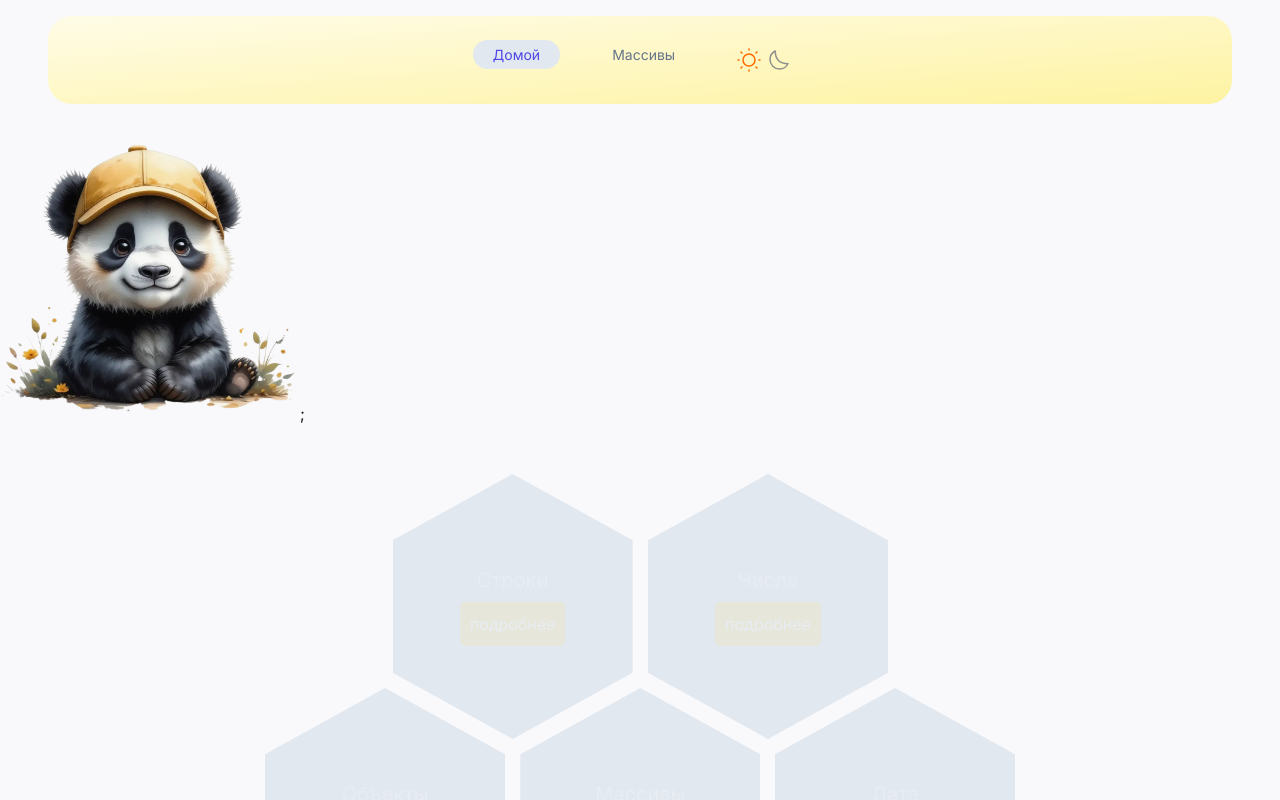
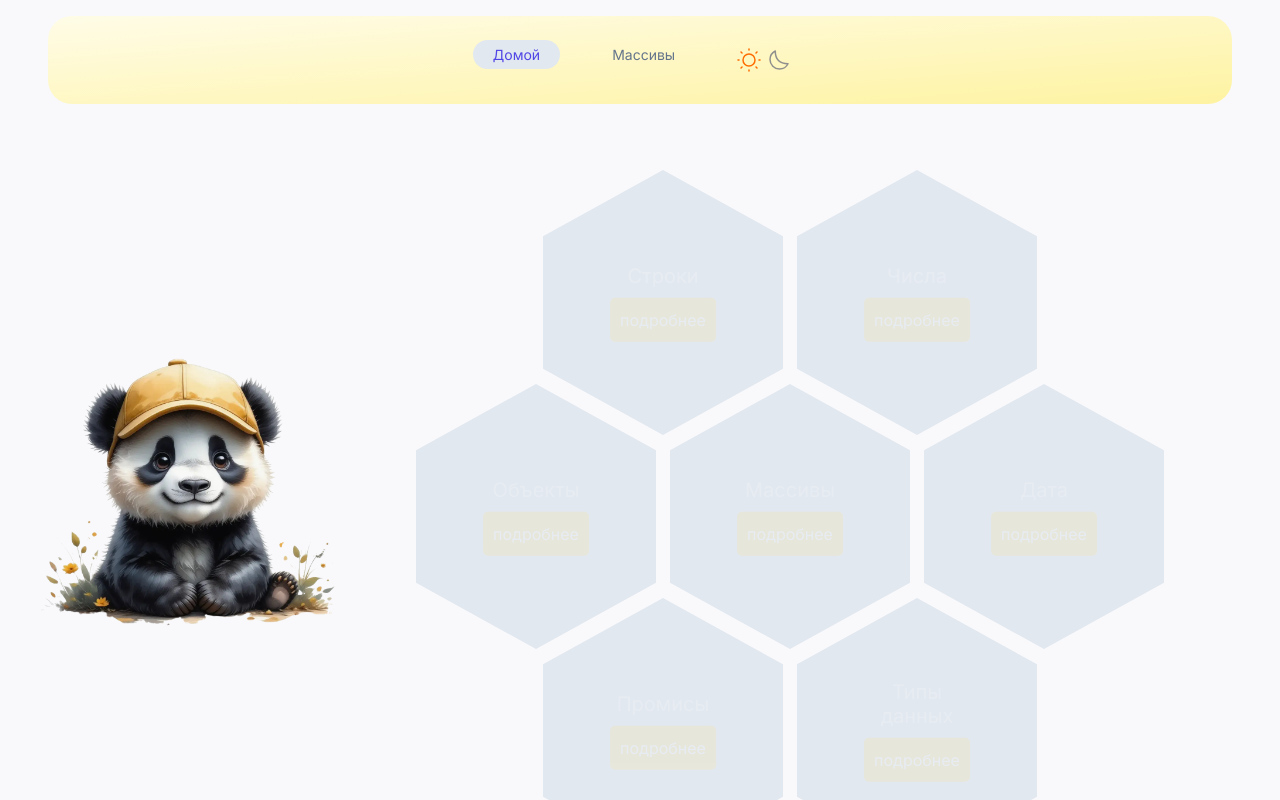
Before and after one commit to galagrin/JavaScript_for_Kids_Next.js, a Next.js app: page / in a window 1280 px wide. Shown: the top 800 px of the page. Built offline with nearby package versions, Linux system fonts and the light colour scheme.

Commit message:
style: fix HomePage styling

```diff
--- /dev/null
+++ b/src/pages/home/ui/HomePage.module.scss
@@ -0,0 +1,7 @@
+.container {
+    max-width: 1200px;
+    margin: 0 auto;
+    display: flex;
+    justify-content: space-between;
+    align-items: center;
+}
--- a/src/pages/home/ui/HomePage.tsx
+++ b/src/pages/home/ui/HomePage.tsx
@@ -1,11 +1,13 @@
 import Image from 'next/image';
 import { HexGallery } from 'widgets/HexGallery/index';
 
+import styles from './HomePage.module.scss';
+
 export default function HomePage() {
     return (
-        <>
-            <Image src="/images/mainPandaImg.png" alt="Картинка панды" width={300} height={300} />;
+        <div className={styles.container}>
+            <Image src="/images/mainPandaImg.png" alt="Картинка панды" width={300} height={300} />
             <HexGallery />
-        </>
+        </div>
     );
 }
--- a/src/widgets/Card/ui/Card.tsx
+++ b/src/widgets/Card/ui/Card.tsx
@@ -3,6 +3,11 @@ import { CardProps } from '../model/types';
 import styles from './Card.module.scss';
 
 export const Card = ({ data, isFlipped, setIsFlipped, rolledOut }: CardProps) => {
+    const handleSpeak = () => {
+        const speech = new SpeechSynthesisUtterance(data.childExplanation);
+        speech.lang = 'ru-RU'; // Устанавливаем язык на русский
+        window.speechSynthesis.speak(speech); // Произносим текст
+    };
     const handleClick = () => {
         setIsFlipped(!isFlipped);
     };
@@ -16,6 +21,7 @@ export const Card = ({ data, isFlipped, setIsFlipped, rolledOut }: CardProps) =>
                     <div>{data.childExample}</div>
                 </div>
             </div>
+            <button onClick={handleSpeak}>Озвучить</button>
         </div>
     );
 };
--- a/src/widgets/Header/ui/Header.module.scss
+++ b/src/widgets/Header/ui/Header.module.scss
@@ -1,6 +1,9 @@
 @use '@/shared/styles/colors' as *;
 
 .header {
+    position: sticky;
+    top: 0;
+    z-index: 1;
     display: flex;
     justify-content: center;
     padding-top: 1.5rem;
```
